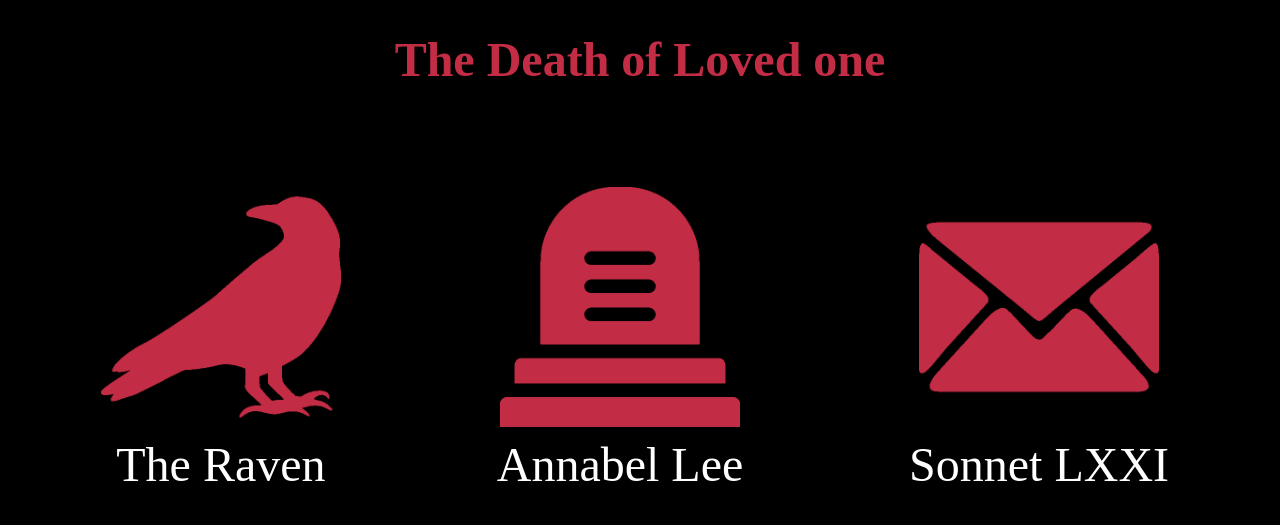
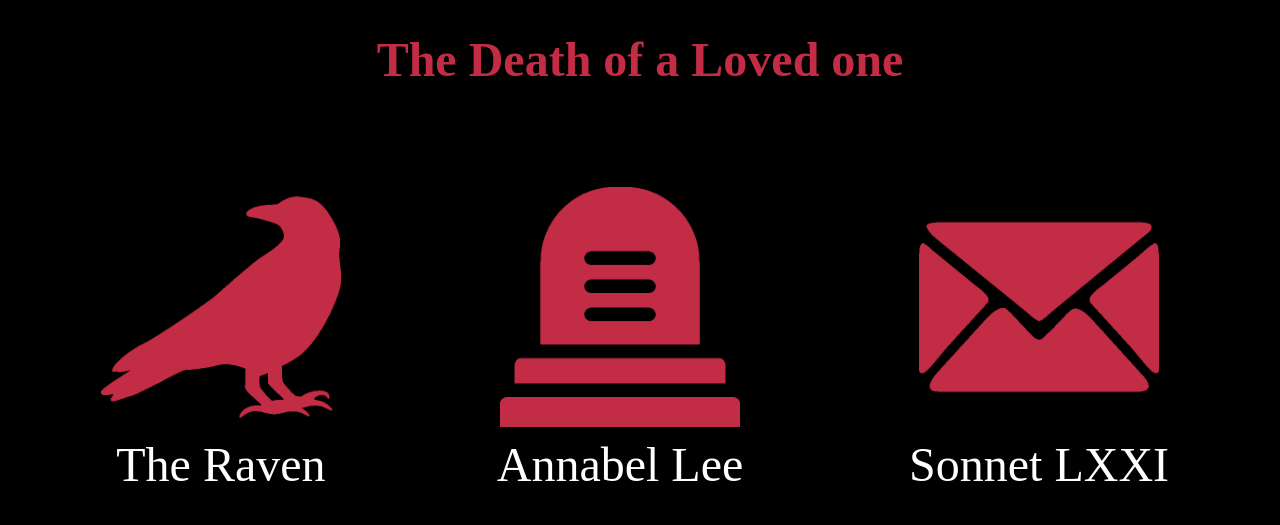
Before and after one commit to sudogrep/Curator-Assianment, a plain HTML site: page index.html in a window 1280 px wide. Drawn offline with Linux system fonts and the light colour scheme.

Commit message:
Update index.html

```diff
--- a/index.html
+++ b/index.html
@@ -3,7 +3,7 @@
 <head>
     <meta charset="UTF-8">
     <meta name="viewport" content="width=device-width, initial-scale=1.0">
-    <title>Curator Assianment Display</title>
+    <title>Curator Assignment Display by Yejoon</title>
 
 <style>
 body {background-color:black;}
@@ -39,7 +39,7 @@ li {
 </head>
 <body>
     <div id="container">
-    <h1>The Death of Loved one</h1>
+    <h1>The Death of a Loved one</h1>
     </div>
     <ul>
         <li>
```
